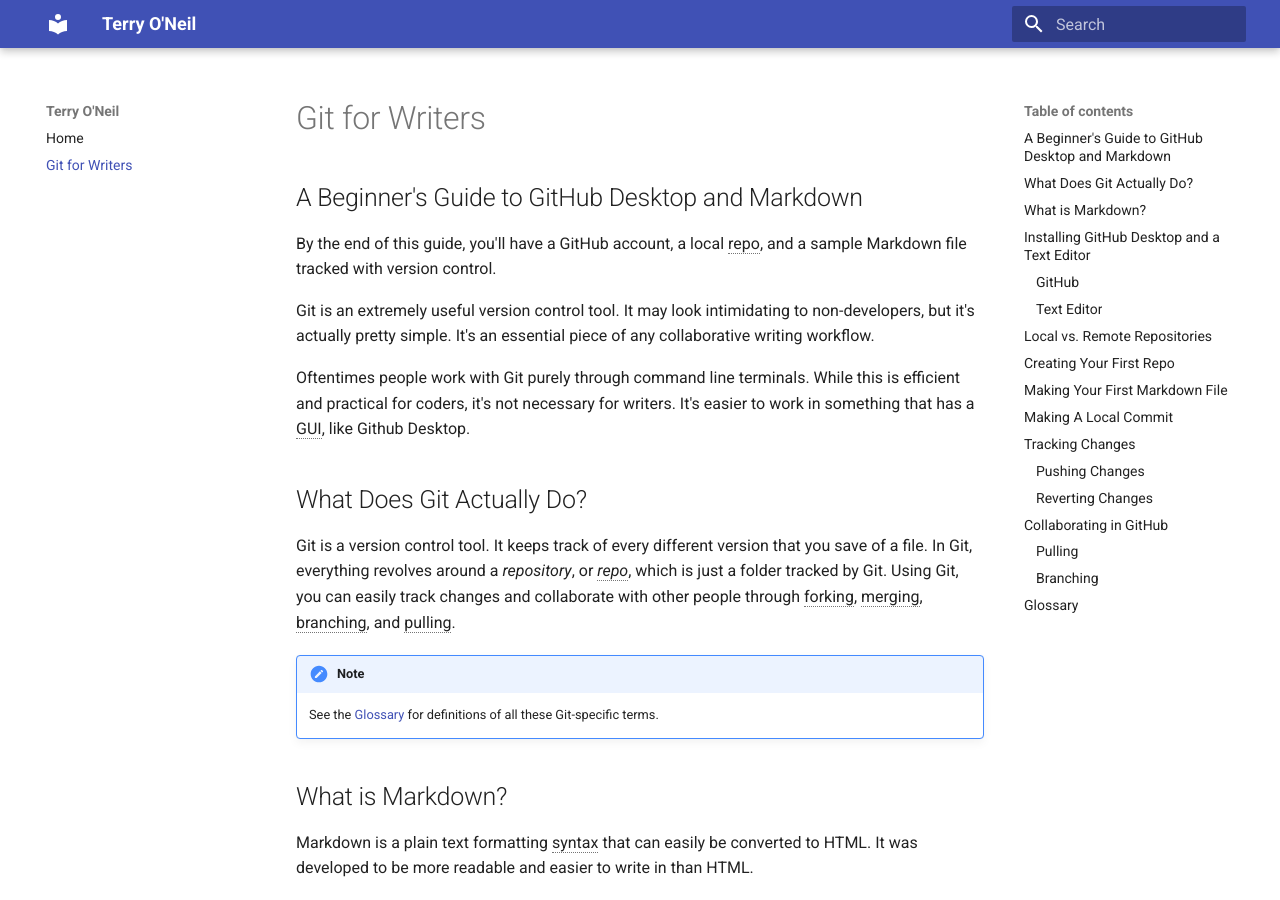
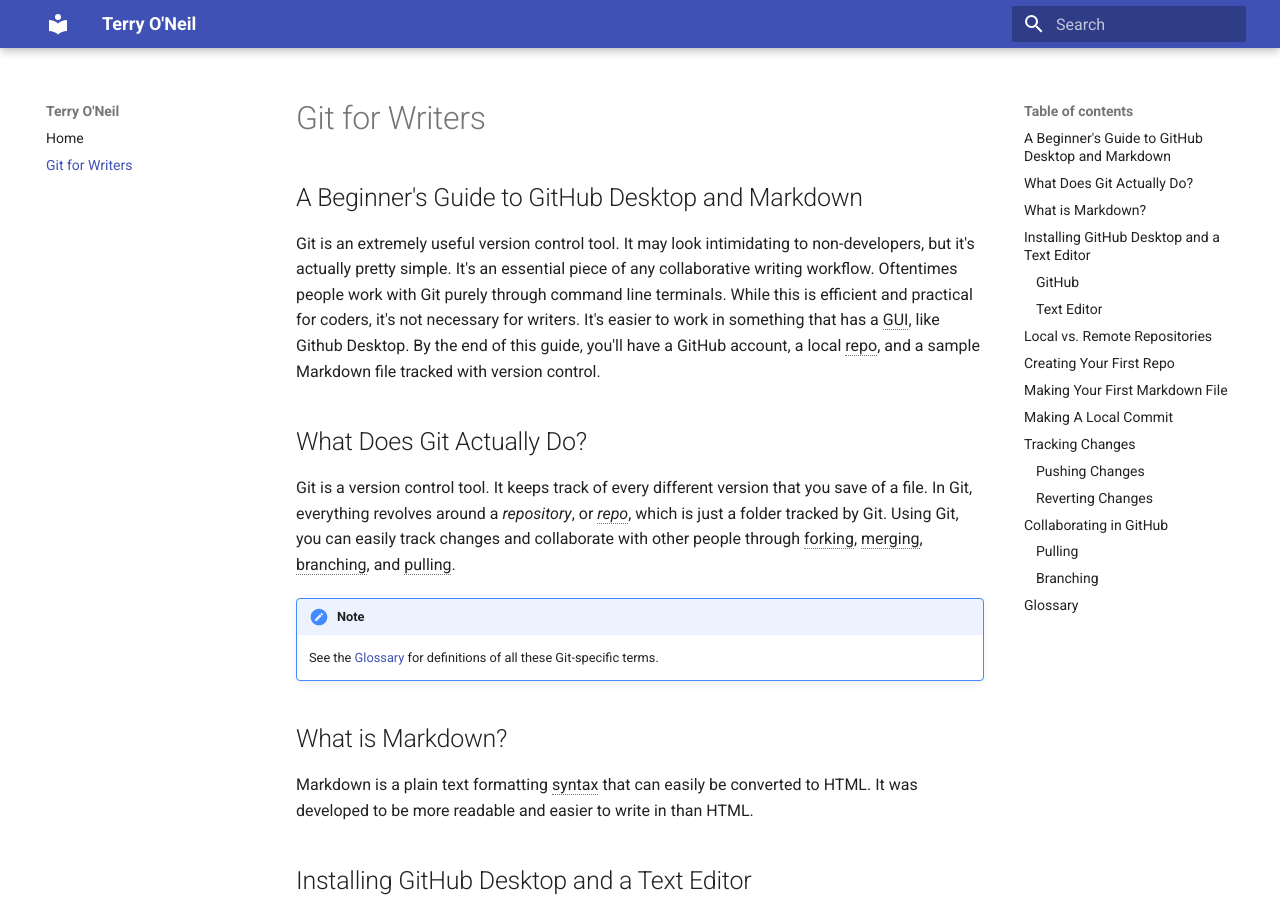
Before and after one commit to terryoneil/terryoneil.github.io, an MkDocs documentation site: the page built from docs/git-guide.md, in a window 1280 px wide and 900 px high. Built offline with MkDocs 1.6.1 and Material for MkDocs 9.7.7, drawn with Linux system fonts in a browser that asks for light colours.

```diff
--- a/docs/git-guide.md
+++ b/docs/git-guide.md
@@ -3,11 +3,9 @@
 
 ## A Beginner's Guide to GitHub Desktop and Markdown
 
+Git is an extremely useful version control tool. It may look intimidating to non-developers, but it's actually pretty simple. It's an essential piece of any collaborative writing workflow.
+Oftentimes people work with Git purely through command line terminals. While this is  efficient and practical for coders, it's not necessary for writers. It's easier to work in something that has a GUI, like Github Desktop.
 By the end of this guide, you'll have a GitHub account, a local repo, and a sample Markdown file tracked with version control.
-
-Git is an extremely useful version control tool. It may look intimidating to non-developers, but it's actually pretty simple. It's an essential piece of any collaborative writing workflow.
-
-Oftentimes people work with Git purely through command line terminals. While this is  efficient and practical for coders, it's not necessary for writers. It's easier to work in something that has a GUI, like Github Desktop.
 
 ## What Does Git Actually Do?
 
```
